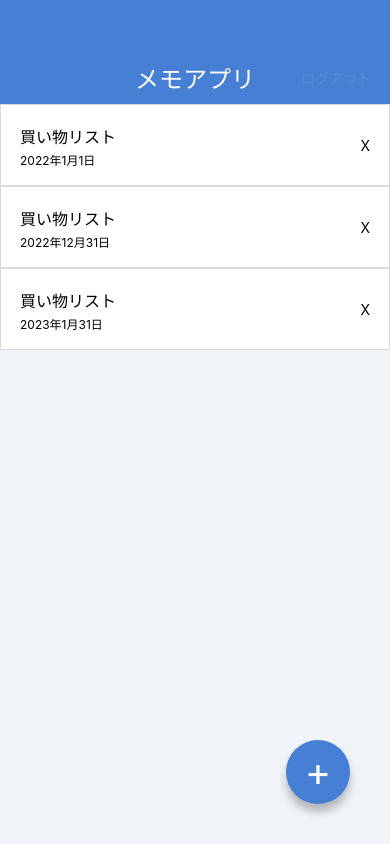
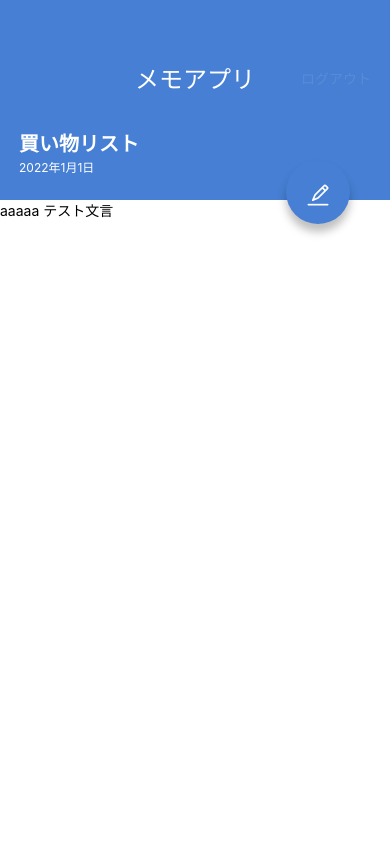
Before and after one commit to ryo-kanno/ExpoMemoApp, a React Native app: screen / in a window 390 px wide. Built offline with nearby package versions, Linux system fonts and the light colour scheme.

Commit message:
add screen

```diff
--- a/App.tsx
+++ b/App.tsx
@@ -1,22 +1,11 @@
 import React from 'react';
-import { StyleSheet, View } from 'react-native';
-import AppBar from './components/AppBar';
-import CircleButton from './components/CircleButton';
-import MemoList from './components/MemoList';
+
+import MemoDetailScreen from './screens/MemoDetailScreen';
+import MemoListScreen from './screens/MemoListScreeen';
 
 export default function App() {
   return (
-    <View style={styles.container}>
-      <AppBar />
-      <MemoList />
-      <CircleButton>+</CircleButton>
-    </View>
+    // <MemoListScreen />
+    <MemoDetailScreen />
   );
 }
-
-const styles = StyleSheet.create({
-  container: {
-    flex: 1,
-    backgroundColor: '#F0F4F8',
-  },
-});
--- a/components/CircleButton.tsx
+++ b/components/CircleButton.tsx
@@ -1,9 +1,9 @@
 import React, { PropsWithChildren } from 'react';
-import { StyleSheet, Text, View } from 'react-native';
+import { StyleSheet, Text, View, ViewProps, ViewStyle } from 'react-native';
 
-const CircleButton: React.FC<PropsWithChildren> = ({ children }) => {
+const CircleButton: React.FC<PropsWithChildren & { style?: object }> = ({ children, style }) => {
 	return (
-		<View style={styles.circleButton}>
+		<View style={[styles.circleButton, style]}>
 			<Text style={styles.circleButtonLabel}>{children}</Text>
 		</View>
 	);
--- a/package.json
+++ b/package.json
@@ -9,6 +9,7 @@
     "web": "expo start --web"
   },
   "dependencies": {
+    "@expo/vector-icons": "^13.0.0",
     "expo": "~47.0.6",
     "expo-status-bar": "~1.4.2",
     "react": "18.1.0",
--- /dev/null
+++ b/screens/MemoDetailScreen.tsx
@@ -0,0 +1,57 @@
+import React from 'react';
+import { AntDesign } from '@expo/vector-icons';
+import { ScrollView, StyleSheet, Text, View } from 'react-native';
+import AppBar from '../components/AppBar';
+import CircleButton from '../components/CircleButton';
+
+
+const MemoDetailScreen = () => {
+	return (
+		<View style={styles.container}>
+			<AppBar />
+			<View style={styles.memoHeader}>
+				<Text style={styles.memoTitle}>買い物リスト</Text>
+				<Text style={styles.memoDate}>2022年1月1日</Text>
+			</View>
+			<ScrollView>
+				<Text>
+					aaaaa
+					テスト文言
+				</Text>
+			</ScrollView>
+			<CircleButton style={{ top: 160, bottom: 'auto' }}>
+				<AntDesign name="edit" size={24} color="white" />
+			</CircleButton>
+		</View >
+	);
+};
+
+const styles = StyleSheet.create({
+	container: {
+		flex: 1,
+		backgroundColor: '#ffffff',
+	},
+	memoHeader: {
+		backgroundColor: '#467FD3',
+		height: 96,
+		justifyContent: 'center',
+		paddingVertical: 24,
+		paddingHorizontal: 19,
+	},
+	memoTitle: {
+		color: '#ffffff',
+		fontSize: 20,
+		lineHeight: 32,
+		fontWeight: 'bold',
+	},
+	memoDate: {
+		color: '#ffffff',
+		fontSize: 12,
+		lineHeight: 16,
+	},
+	memoBody: {
+
+	},
+});
+
+export default MemoDetailScreen;
--- /dev/null
+++ b/screens/MemoListScreeen.tsx
@@ -0,0 +1,29 @@
+import React from 'react';
+import { AntDesign } from '@expo/vector-icons';
+import { View, StyleSheet } from 'react-native';
+
+import AppBar from '../components/AppBar';
+import CircleButton from '../components/CircleButton';
+import MemoList from '../components/MemoList';
+
+
+const MemoListScreen = () => {
+	return (
+		<View style={styles.container}>
+			<AppBar />
+			<MemoList />
+			<CircleButton>
+				<AntDesign name="plus" size={24} color="white" />
+			</CircleButton>
+		</View>
+	)
+};
+
+const styles = StyleSheet.create({
+	container: {
+		flex: 1,
+		backgroundColor: '#F0F4F8',
+	},
+});
+
+export default MemoListScreen;
```
Also changed, not shown: 2 other files (tests, documents, lock files or other folders).
